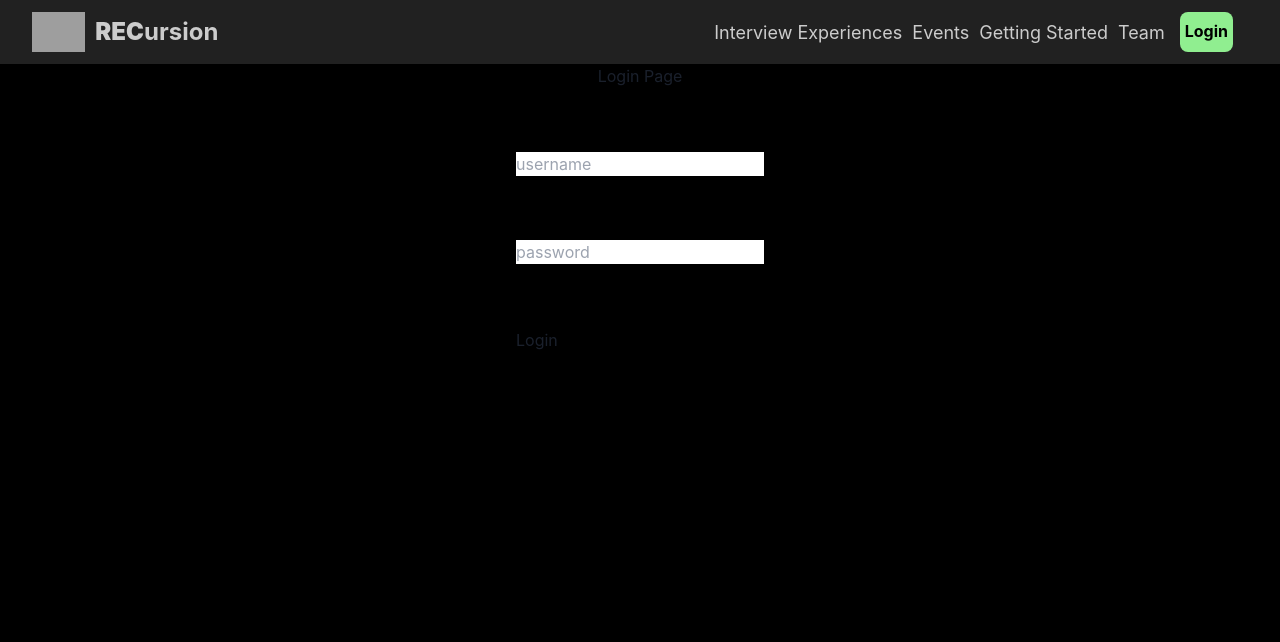
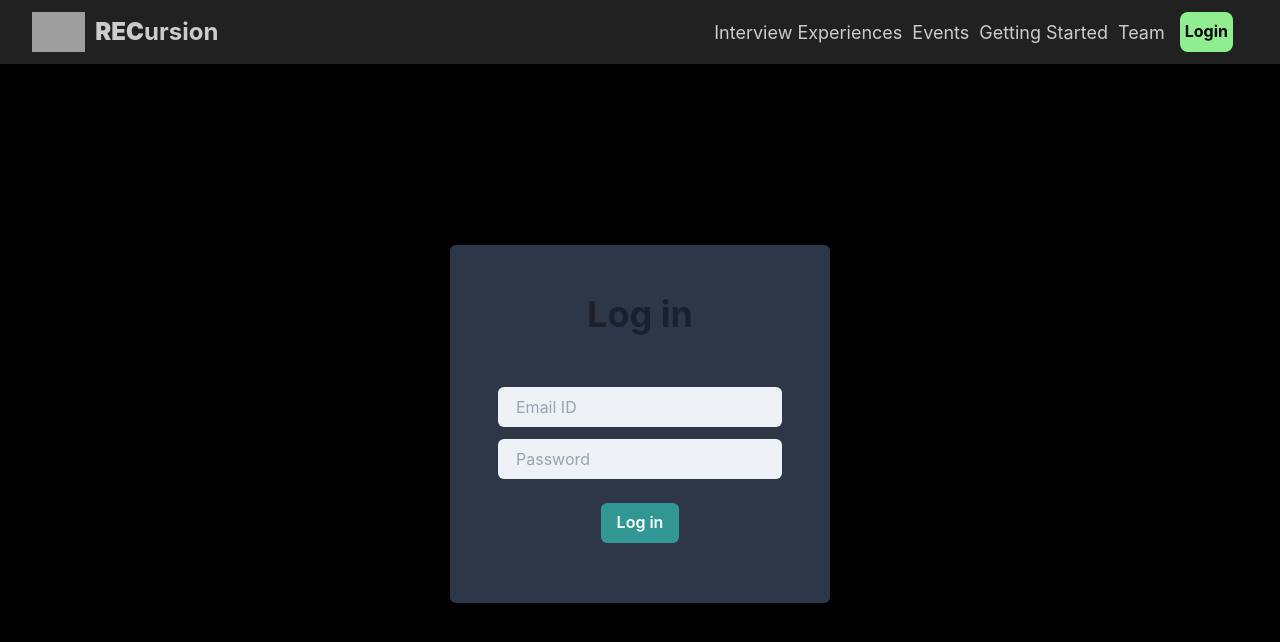
Before and after one commit to RECursion-NITD/RECursionNITD-Frontend, a React (Create React App) app: page /login in a window 1280 px wide. Shown: the top 642 px of the page. Built offline with nearby package versions, Linux system fonts and the light colour scheme; grey boxes are pictures that could not be loaded.

Commit message:
setup syntax highlighting in get_started

```diff
--- a/package.json
+++ b/package.json
@@ -22,6 +22,7 @@
     "react-markdown": "^8.0.4",
     "react-router-dom": "^6.6.1",
     "react-scripts": "5.0.1",
+    "react-syntax-highlighter": "^15.5.0",
     "rehype-katex": "^6.0.3",
     "rehype-raw": "^6.1.1",
     "remark-gfm": "^3.0.1",
--- a/src/App.js
+++ b/src/App.js
@@ -14,8 +14,8 @@ import DetailExperience from "./components/DetailExperience";
 import DetailEvent from "./components/DetailEvent";
 import AskREC from "./components/AskREC";
 import Events from "./components/Events";
-
-import GetStarted from "./components/GetStarted";
+import GetStarted from "./components/GetStarted/GetStarted";
+import SubtopicDetails from "./components/GetStarted/SubtopicDetails";
 import NotFound from "./components/NotFound";
 import React from "react";
 import { LoadingProvider } from "./context/LoadingContext";
@@ -35,6 +35,10 @@ function App() {
               <Route path="team" element={<Team />} />
               <Route path="events" element={<Events />} />
               <Route path="get_started" element={<GetStarted />} />
+              <Route
+                path="get_started/:subtopicId"
+                element={<SubtopicDetails />}
+              />
 
               {/* private routes */}
               <Route element={<RequireAuth />}>
--- a/src/components/GetStarted.jsx
+++ b/src/components/GetStarted/GetStarted.jsx
@@ -10,7 +10,7 @@ import {
 import { Link } from "react-router-dom";
 import { ChevronDownIcon, ChevronUpIcon } from "@chakra-ui/icons";
 import React, { useEffect, useState } from "react";
-import { getContents } from "../api/getStarted";
+import { getContents } from "../../api/getStarted";
 
 const GetStarted = () => {
   const [contents, setContents] = useState(null);
--- /dev/null
+++ b/src/components/GetStarted/SubtopicDetails.jsx
@@ -0,0 +1,52 @@
+import { Flex, Heading, Text } from "@chakra-ui/react";
+import SyntaxHighlighter from "react-syntax-highlighter";
+import { rainbow } from "react-syntax-highlighter/dist/esm/styles/hljs";
+import React from "react";
+/* eslint-disable */
+const SubtopicDetails = () => {
+  const subTopic = {
+    id: 1,
+    note: [
+      {
+        id: 1,
+        Notes_topic: "For loop",
+        Description:
+          "A for loop is an iterative structure which has wide range of applications",
+        Code_snippet:
+          "int main()\r\n{\r\n   int n=10;\r\n   int fibArr[n];\r\n   fibArr[0]=fibArr[1]=1;\r\n   for(int i=2;i<n;i++)\r\n     {\r\n         fibArr[i]=fibArr[i-1]+fibArr[i-2];\r\n     }\r\n}",
+        Image1: null,
+        Image2: null,
+        topic: 1,
+        level: 1,
+        subtopic: 1,
+      },
+    ],
+    file: [],
+    sub_topic: "Iterative statements",
+    topic: 1,
+    level: 1,
+  };
+
+  return (
+    <Flex
+      background={"gray.800"}
+      marginTop={"8vh"}
+      height={"92vh"}
+      width={"100vw"}
+      textColor={"white"}
+      alignItems={"center"}
+      justifyContent={"center"}
+      flexDirection={"column"}
+    >
+      <Heading>{subTopic.sub_topic}</Heading>
+      <Text size="lg">{subTopic.note[0].Notes_topic}</Text>
+      <SyntaxHighlighter
+        children={subTopic.note[0].Code_snippet}
+        language="cpp"
+        style={rainbow}
+      />
+    </Flex>
+  );
+};
+
+export default SubtopicDetails;
--- a/src/components/Login.jsx
+++ b/src/components/Login.jsx
@@ -3,8 +3,17 @@ import useAuth from "../hooks/useAuth";
 import React, { useState, useEffect } from "react";
 import useLoading from "../hooks/useLoading";
 import Loader from "./Loader";
+import { Flex, Heading, Input, Button } from "@chakra-ui/react";
+import { login } from "../api/login";
+// import { useContext } from "react";
+// import { AuthContext } from "../context/AuthContext";
 
 const Login = () => {
+  // const {user,
+  //   token,
+  //   loginUser,
+  //   logoutUser}=useContext(AuthContext);
+  // const navigate=useNavigate();
   const location = useLocation();
   const from = location.state?.from.pathname || "/";
   const { token, loginUser } = useAuth();
@@ -24,12 +33,15 @@ const Login = () => {
     setPassword(e.target.value);
   };
 
-  const handleFormSubmit = (e) => {
+  const handleFormSubmit = async (e) => {
     e.preventDefault();
     setLoading(true);
     const formData = { username: username, password: password };
-    console.log(formData);
-    loginUser(formData);
+
+    // if(token) navigate("/home");
+
+    await loginUser(formData);
+    // console.log(formData);
   };
 
   return loading ? (
@@ -39,10 +51,48 @@ const Login = () => {
   ) : (
     <>
       {token && <Navigate to={from} />}
-      <div style={{ display: "flex", flexDirection: "column", margin: "4em" }}>
-        <h1>Login Page</h1>
+      <div
+        style={{ display: "flex", flexDirection: "column", marginTop: "4em" }}
+      >
         <form onSubmit={(e) => handleFormSubmit(e)}>
-          <input
+          <Flex height={"90vh"} alignItems={"center"} justifyContent={"center"}>
+            <Flex
+              direction={"column"}
+              background={"gray.700"}
+              p={12}
+              rounded={6}
+            >
+              <Heading mb={50}> Log in</Heading>
+              <Input
+                placeholder="Email ID"
+                variant={"filled"}
+                mb={3}
+                type={"text"}
+                onChange={(e) => handleUsernameChange(e)}
+                value={username}
+              />
+              <Input
+                placeholder="Password"
+                variant={"filled"}
+                mb={3}
+                type={"password"}
+                onChange={(e) => handlePasswordChange(e)}
+                value={password}
+              />
+              <Button
+                onClick={() => {
+                  login({ username, password });
+                }}
+                colorScheme={"teal"}
+                mt={3}
+                mb={3}
+                type="submit"
+              >
+                Log in
+              </Button>
+            </Flex>
+          </Flex>
+          {/* <input
             style={{ display: "flex", flexDirection: "column", margin: "4em" }}
             onChange={(e) => handleUsernameChange(e)}
             placeholder="username"
@@ -61,7 +111,7 @@ const Login = () => {
             type="submit"
           >
             Login
-          </button>
+          </button> */}
         </form>
       </div>
     </>
```
Also changed, not shown: 1 other file (tests, documents, lock files or other folders).
